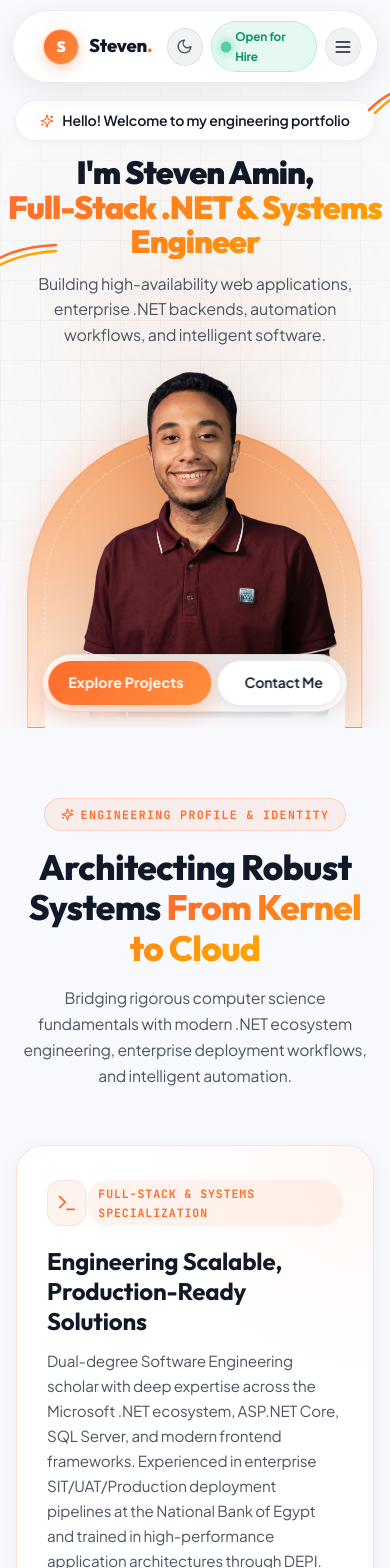
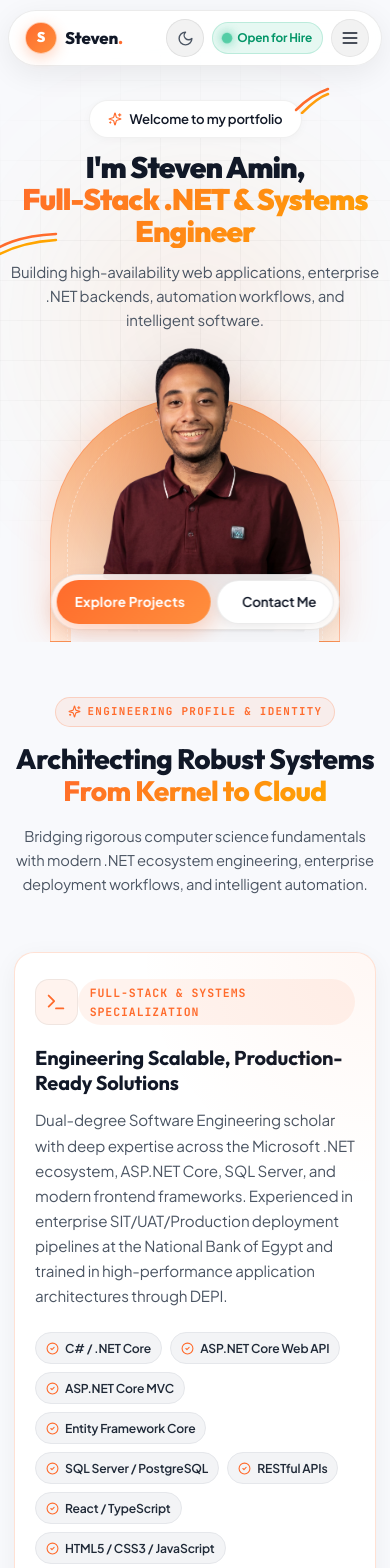
Before and after one commit to Steven-Amin02/Portfolio, a React (Vite) app: page / in a window 390 px wide. Shown: the top 1568 px of the page. Built offline with nearby package versions, Linux system fonts and the light colour scheme.

Commit message:
feat: implement interactive hero section and navigation component with motion effects

```diff
--- a/src/components/Hero.jsx
+++ b/src/components/Hero.jsx
@@ -101,7 +101,8 @@ export default function Hero({ profile }) {
         >
           <span className="greeting-bubble">
             <Sparkles size={14} className="greeting-sparkle-icon" />
-            <span>Hello! Welcome to my engineering portfolio</span>
+            <span className="greeting-text-full">Hello! Welcome to my engineering portfolio</span>
+            <span className="greeting-text-short">Welcome to my portfolio</span>
           </span>
           <svg className="spark-doodle" viewBox="0 0 36 28" fill="none" aria-hidden="true">
             <path className="spark-path" d="M2 24 C10 16, 20 8, 34 3" stroke="#FF6B2C" strokeWidth="2.5" strokeLinecap="round"/>
--- a/src/components/Navbar.jsx
+++ b/src/components/Navbar.jsx
@@ -140,7 +140,7 @@ export default function Navbar({ activeSection, theme = 'light', onToggleTheme }
 
           <span className="mobile-status-badge">
             <span className="live-status-dot" aria-hidden="true" />
-            <span>Open for Hire</span>
+            <span className="mobile-status-text">Open for Hire</span>
           </span>
 
           <button
--- a/styles.css
+++ b/styles.css
@@ -804,6 +804,10 @@ img, svg, video {
   color: var(--primary-orange);
 }
 
+.greeting-text-short {
+  display: none;
+}
+
 .spark-doodle {
   position: absolute;
   top: -14px;
@@ -2636,6 +2640,8 @@ img, svg, video {
   font-size: 0.95rem;
   font-weight: 600;
   color: var(--text-primary);
+  word-break: break-word;
+  overflow-wrap: anywhere;
 }
 
 .contact-location-pill {
@@ -2792,13 +2798,35 @@ img, svg, video {
 
 /* ==========================================================================
    COMPREHENSIVE RESPONSIVE MEDIA QUERIES
+   Tiered for:
+   - Large Desktops & Widescreens (> 1200px)
+   - Laptops & Large Tablets (901px - 1200px)
+   - Standard Tablets & iPads (769px - 900px)
+   - Small Tablets & Phablets (601px - 768px)
+   - Standard Smartphones (481px - 600px)
+   - Compact Mobile Devices (376px - 480px)
+   - Ultra-Compact & Foldable Screens (320px - 375px)
    ========================================================================== */
 
-/* Large Tablets & Small Laptops (<= 1100px) */
-@media (max-width: 1100px) {
+/* --------------------------------------------------------------------------
+   1. LAPTOPS & DESKTOPS (<= 1200px)
+   -------------------------------------------------------------------------- */
+@media (max-width: 1200px) {
   .nav-item {
     padding: 8px 12px;
-    font-size: 0.85rem;
+    font-size: 0.84rem;
+  }
+
+  .nav-group-left, .nav-group-right {
+    gap: 2px;
+  }
+
+  .bento-grid {
+    grid-template-columns: repeat(2, 1fr);
+  }
+
+  .bento-card-main {
+    grid-column: span 2;
   }
 
   .projects-grid {
@@ -2807,10 +2835,13 @@ img, svg, video {
 
   .timeline-grid-layout {
     grid-template-columns: 1fr;
-  }
-}
-
-/* Medium Tablets & iPads (<= 900px) */
+    gap: 32px;
+  }
+}
+
+/* --------------------------------------------------------------------------
+   2. STANDARD TABLETS & IPADS (<= 900px)
+   -------------------------------------------------------------------------- */
 @media (max-width: 900px) {
   .desktop-nav {
     display: none !important;
@@ -2831,7 +2862,7 @@ img, svg, video {
   }
 
   .hero-title {
-    font-size: clamp(2rem, 7vw, 2.8rem);
+    font-size: clamp(2.2rem, 6.2vw, 3.2rem);
   }
 
   .hero-stage {
@@ -2840,13 +2871,13 @@ img, svg, video {
   }
 
   .hero-arch-wrap {
-    width: min(360px, 86vw);
-    height: 300px;
+    width: min(370px, 86vw);
+    height: 310px;
   }
 
   .hero-portrait-container,
   .hero-portrait {
-    height: 400px;
+    height: 410px;
   }
 
   .widget-left,
@@ -2857,30 +2888,37 @@ img, svg, video {
 
   .hero-cta-pill {
     bottom: 16px;
-    padding: 5px;
-    gap: 6px;
+    padding: 6px;
+    gap: 8px;
   }
 
   .btn-portfolio {
-    padding: 10px 20px;
+    padding: 11px 22px;
     font-size: 0.88rem;
   }
 
   .btn-hire {
-    padding: 10px 18px;
+    padding: 11px 20px;
     font-size: 0.88rem;
   }
 
   .bento-grid {
-    grid-template-columns: 1fr;
+    grid-template-columns: repeat(2, 1fr);
   }
 
   .bento-card-main {
-    grid-column: span 1;
+    grid-column: span 2;
   }
 
   .skills-grid-container {
     grid-template-columns: 1fr;
+  }
+
+  .services-header {
+    flex-direction: column;
+    align-items: flex-start;
+    gap: 16px;
+    margin-bottom: 36px;
   }
 
   .contact-grid-container {
@@ -2889,7 +2927,86 @@ img, svg, video {
   }
 }
 
-/* Mobile Phones (<= 600px) */
+/* --------------------------------------------------------------------------
+   3. SMALL TABLETS & PHABLETS (<= 768px)
+   -------------------------------------------------------------------------- */
+@media (max-width: 768px) {
+  :root {
+    --page-pad: 18px;
+    --section-y: clamp(55px, 8vw, 85px);
+  }
+
+  .bento-grid {
+    grid-template-columns: 1fr;
+  }
+
+  .bento-card-main {
+    grid-column: span 1;
+  }
+
+  .bento-card {
+    padding: 26px 20px;
+    border-radius: var(--radius-lg);
+  }
+
+  .skill-category-card {
+    padding: 24px 20px;
+    border-radius: var(--radius-lg);
+  }
+
+  .timeline-column {
+    padding: 26px 20px;
+    border-radius: var(--radius-lg);
+  }
+
+  .contact-form-card {
+    padding: 26px 20px;
+    border-radius: var(--radius-lg);
+  }
+
+  .testimonial-card {
+    padding: 26px 20px;
+    border-radius: var(--radius-lg);
+  }
+
+  .discussion-card {
+    padding: clamp(36px, 6vw, 55px) 20px;
+    border-radius: var(--radius-lg);
+  }
+
+  .hero-title {
+    font-size: clamp(2rem, 7vw, 2.7rem);
+  }
+
+  .hero-arch-wrap {
+    width: min(320px, 88vw);
+    height: 270px;
+  }
+
+  .hero-portrait-container,
+  .hero-portrait {
+    height: 360px;
+  }
+
+  .hero-stage {
+    min-height: 360px;
+  }
+
+  .footer-bottom-bar {
+    flex-direction: column;
+    text-align: center;
+    gap: 16px;
+  }
+
+  .footer-brand-wrap {
+    flex-direction: column;
+    gap: 4px;
+  }
+}
+
+/* --------------------------------------------------------------------------
+   4. STANDARD SMARTPHONES (<= 600px)
+   -------------------------------------------------------------------------- */
 @media (max-width: 600px) {
   .projects-grid {
     grid-template-columns: 1fr;
@@ -2904,10 +3021,16 @@ img, svg, video {
     border-radius: var(--radius-lg);
     padding: 12px;
     gap: 12px;
+    width: 100%;
+  }
+
+  .discussion-input-wrapper {
+    width: 100%;
   }
 
   .btn-send-cta {
     width: 100%;
+    justify-content: center;
   }
 
   .btn-copy-direct {
@@ -2915,9 +3038,308 @@ img, svg, video {
     justify-content: center;
   }
 
-  .footer-bottom-bar {
+  .discussion-action-row {
+    width: 100%;
+  }
+
+  .discussion-trust-badges {
     flex-direction: column;
-    text-align: center;
-    gap: 14px;
-  }
-}
+    gap: 12px;
+    align-items: flex-start;
+  }
+
+  .greeting-text-full {
+    display: none !important;
+  }
+
+  .greeting-text-short {
+    display: inline !important;
+  }
+
+  .greeting-bubble {
+    padding: 7px 18px;
+    font-size: 0.82rem;
+  }
+
+  .hero-title {
+    font-size: clamp(1.85rem, 7.5vw, 2.35rem);
+  }
+
+  .hero-subtext {
+    font-size: 0.94rem;
+    padding: 0 10px;
+  }
+
+  .hero-arch-wrap {
+    width: min(290px, 88vw);
+    height: 245px;
+  }
+
+  .hero-portrait-container,
+  .hero-portrait {
+    height: 330px;
+  }
+
+  .hero-stage {
+    min-height: 330px;
+  }
+
+  .hero-cta-pill {
+    bottom: 12px;
+    padding: 5px;
+    gap: 6px;
+  }
+
+  .btn-portfolio {
+    padding: 10px 18px;
+    font-size: 0.84rem;
+  }
+
+  .btn-hire {
+    padding: 10px 16px;
+    font-size: 0.84rem;
+  }
+}
+
+/* --------------------------------------------------------------------------
+   5. COMPACT MOBILE DEVICES (<= 480px)
+   -------------------------------------------------------------------------- */
+@media (max-width: 480px) {
+  :root {
+    --page-pad: 14px;
+  }
+
+  .section-badge {
+    font-size: 0.68rem;
+    padding: 5px 12px;
+  }
+
+  .section-title {
+    font-size: clamp(1.75rem, 6.8vw, 2.15rem);
+  }
+
+  .section-subtitle {
+    font-size: 0.92rem;
+  }
+
+  .navbar-header {
+    width: calc(100% - 16px);
+  }
+
+  .mobile-nav-bar {
+    padding: 8px 12px;
+  }
+
+  .nav-logo {
+    padding: 0 4px;
+    gap: 8px;
+  }
+
+  .logo-badge {
+    width: 32px;
+    height: 32px;
+    font-size: 0.88rem;
+  }
+
+  .logo-text {
+    font-size: 1.05rem;
+  }
+
+  .bento-card-title {
+    font-size: 1.25rem;
+  }
+
+  .bento-pill {
+    font-size: 0.76rem;
+    padding: 5px 10px;
+  }
+
+  .filter-btn {
+    padding: 8px 14px;
+    font-size: 0.82rem;
+  }
+
+  .filter-pill-btn {
+    padding: 7px 14px;
+    font-size: 0.82rem;
+  }
+
+  .contact-channel-card {
+    padding: 12px 14px;
+    gap: 12px;
+  }
+
+  .channel-icon-box {
+    width: 40px;
+    height: 40px;
+  }
+
+  .channel-value {
+    font-size: 0.86rem;
+  }
+
+  .custom-form-input {
+    padding: 11px 14px;
+    font-size: 0.9rem;
+  }
+
+  .btn-form-submit {
+    padding: 12px;
+    font-size: 0.95rem;
+  }
+
+  .marquee-item {
+    font-size: 1.15rem;
+    gap: 16px;
+  }
+
+  .discussion-title {
+    font-size: clamp(1.8rem, 6.5vw, 2.3rem);
+  }
+
+  .discussion-card {
+    padding: 36px 14px;
+  }
+}
+
+/* --------------------------------------------------------------------------
+   6. ULTRA-COMPACT & FOLDABLE PHONES (<= 380px, down to 320px)
+   -------------------------------------------------------------------------- */
+@media (max-width: 380px) {
+  :root {
+    --page-pad: 12px;
+  }
+
+  /* Compact top navigation: hide status text to prevent hamburger wrapping */
+  .mobile-status-text {
+    display: none !important;
+  }
+
+  .mobile-status-badge {
+    padding: 5px 7px;
+  }
+
+  .mobile-toggle-btn,
+  .mobile-theme-btn {
+    width: 34px;
+    height: 34px;
+  }
+
+  .greeting-bubble {
+    padding: 6px 12px;
+    font-size: 0.74rem;
+  }
+
+  .hero-title {
+    font-size: 1.62rem;
+    line-height: 1.12;
+  }
+
+  .hero-subtext {
+    font-size: 0.88rem;
+    padding: 0 4px;
+  }
+
+  .hero-arch-wrap {
+    width: 230px;
+    height: 185px;
+  }
+
+  .hero-portrait-container,
+  .hero-portrait {
+    height: 250px;
+  }
+
+  .hero-stage {
+    min-height: 250px;
+    margin-top: -15px;
+  }
+
+  .hero-cta-pill {
+    width: calc(100% - 16px);
+    max-width: 300px;
+    padding: 4px;
+    gap: 4px;
+    bottom: 8px;
+  }
+
+  .btn-portfolio {
+    padding: 8px 10px;
+    font-size: 0.78rem;
+    flex: 1;
+    justify-content: center;
+    gap: 4px;
+  }
+
+  .btn-hire {
+    padding: 8px 10px;
+    font-size: 0.78rem;
+    flex: 1;
+    justify-content: center;
+    gap: 4px;
+  }
+
+  .bento-card {
+    padding: 18px 14px;
+  }
+
+  .bento-card-title {
+    font-size: 1.15rem;
+  }
+
+  .skill-category-card {
+    padding: 18px 12px;
+  }
+
+  .skill-item-row {
+    padding: 7px 10px;
+  }
+
+  .skill-item-name {
+    font-size: 0.82rem;
+  }
+
+  .skill-item-level {
+    font-size: 0.68rem;
+    padding: 2px 6px;
+  }
+
+  .timeline-column {
+    padding: 18px 12px;
+  }
+
+  .node-title {
+    font-size: 1.02rem;
+  }
+
+  .pipeline-node-card {
+    gap: 10px;
+  }
+
+  .contact-form-card {
+    padding: 18px 14px;
+  }
+
+  .channel-value {
+    font-size: 0.8rem;
+    word-break: break-all;
+  }
+
+  .discussion-card {
+    padding: 26px 10px;
+  }
+
+  .discussion-title {
+    font-size: 1.55rem;
+  }
+
+  .btn-copy-direct {
+    font-size: 0.82rem;
+    padding: 9px 12px;
+  }
+
+  .btn-send-cta {
+    font-size: 0.82rem;
+    padding: 9px 14px;
+  }
+}
```
